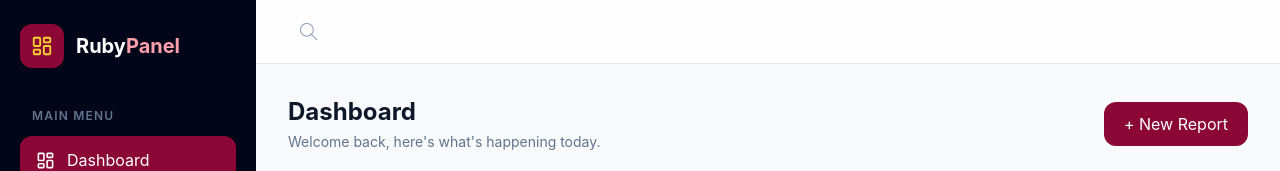
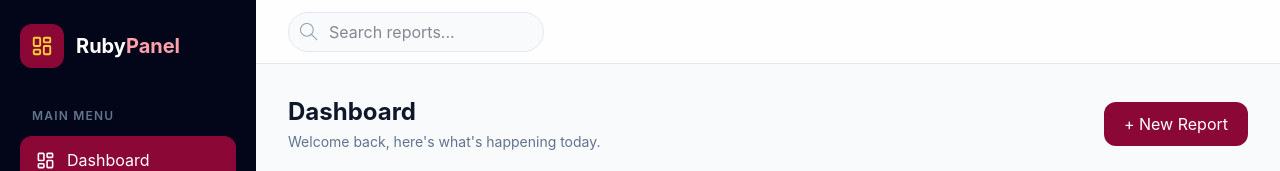
Before and after one commit to zibanoori/rubypanel, a React (Vite) app: page / in a window 1280 px wide. Shown: the top 171 px of the page. Built offline with nearby package versions, Linux system fonts and the light colour scheme.

Commit message:
feat: add styled search input field with dark mode support

```diff
--- a/src/components/Navbar.jsx
+++ b/src/components/Navbar.jsx
@@ -38,6 +38,11 @@ function Navbar() {
             className="absolute left-3 top-1/2 -translate-y-1/2 text-slate-400"
             size={18}
           />
+          <input
+            type="text"
+            placeholder="Search reports..."
+            className="h-10 w-64 rounded-full border border-slate-200 bg-slate-50 pl-10 pr-4 text-sm outline-none focus:border-rose-900 focus:ring-1 focus:ring-rose-900 dark:border-slate-700 dark:bg-slate-800 dark:text-slate-200 transition-all"
+          />
         </div>
       </div>
     </nav>
```
